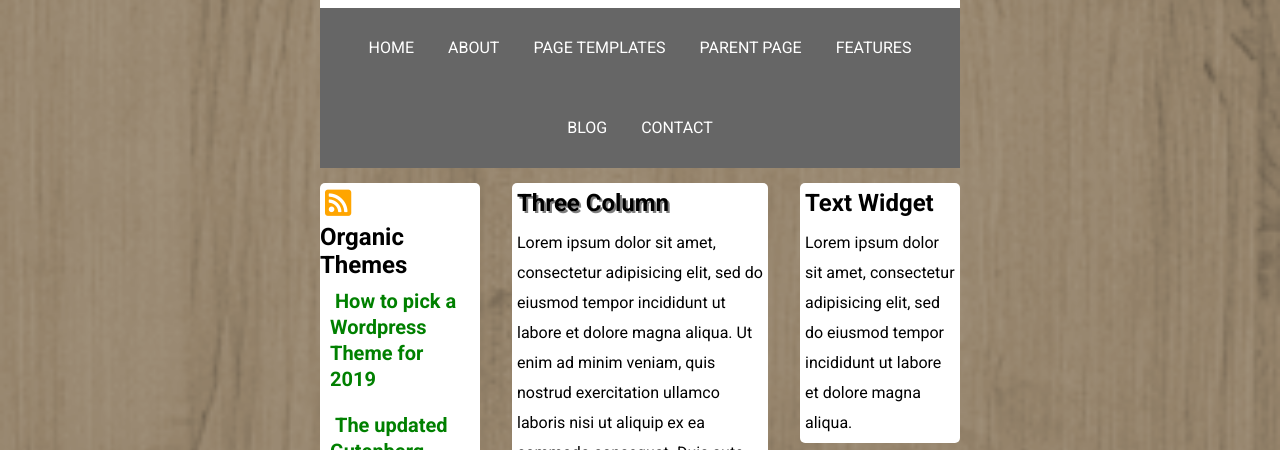
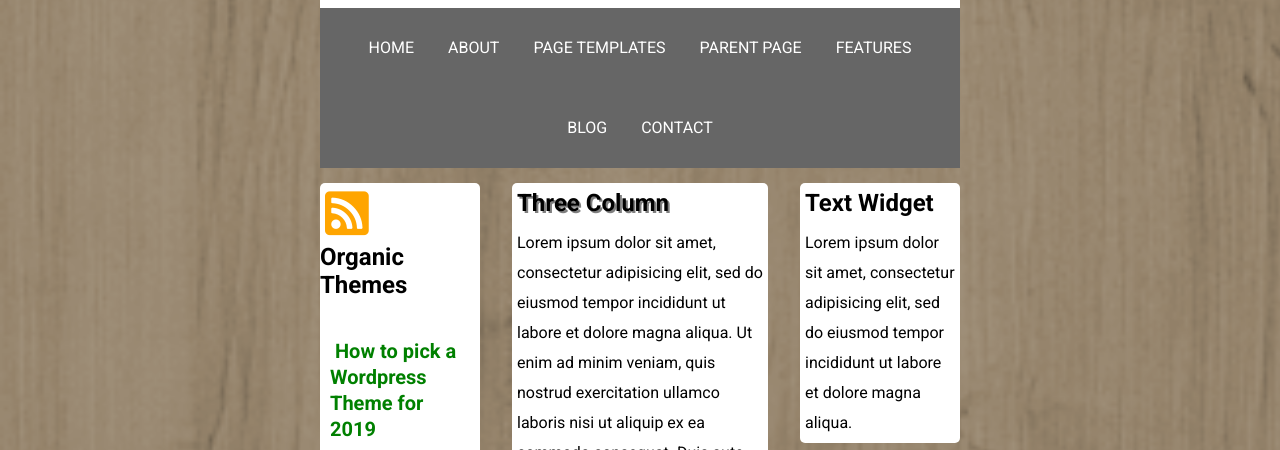
Before and after one commit to DavideBenazzi/htmlcss-wp, a plain HTML site: page index.html in a window 1280 px wide. Shown: the part 302-752 px from the top of the page. Drawn offline with Linux system fonts and the light colour scheme.

Commit message:
Modifiche Varie

```diff
--- a/css/style.css
+++ b/css/style.css
@@ -74,7 +74,7 @@ main {
 }
 
 .col-sx i {
-  font-size: 30px;
+  font-size: 50px;
   color: orange;
   margin: 5px;
 }
@@ -82,6 +82,7 @@ main {
 .col-sx h2 {
   display: inline-block;
   font-family: 'Roboto', sans-serif;
+  padding-bottom: 30px;
 }
 
 .col-sx li {
```
